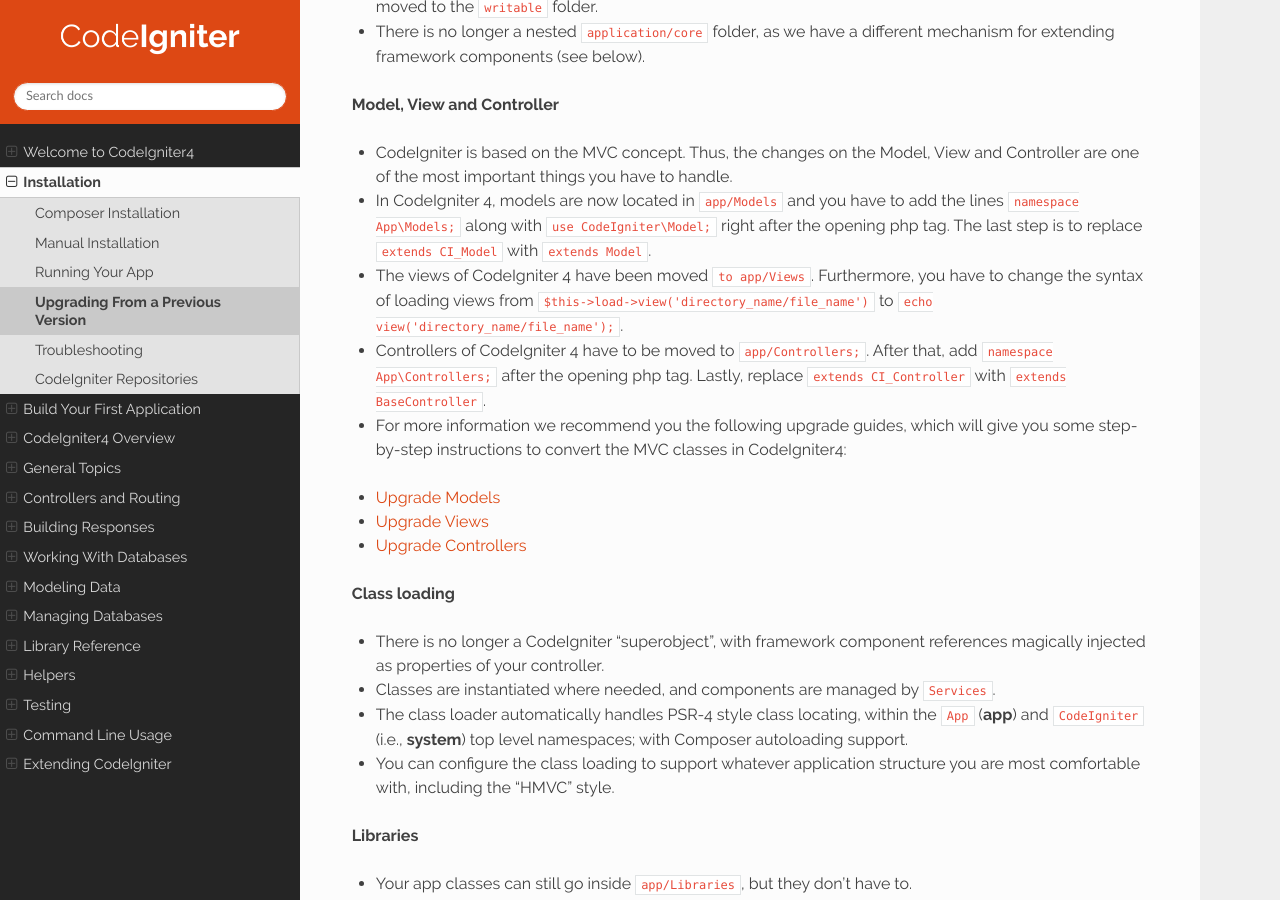
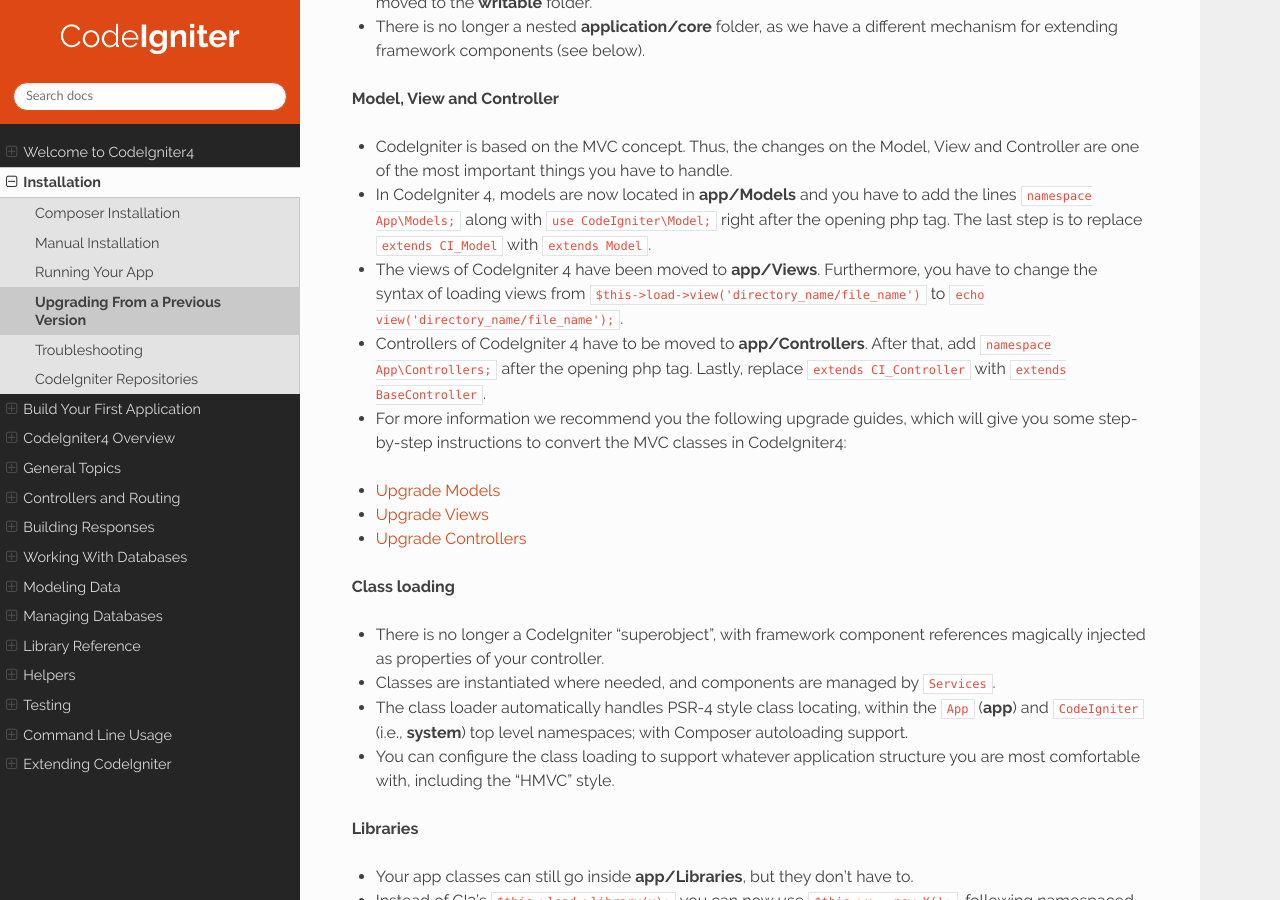
Before and after one commit to NEKOGET/ci4_user_guide_src, a Sphinx documentation site: the page built from source/installation/upgrade_4xx.rst, in a window 1280 px wide and 900 px high, scrolled down 1058 px. Built offline with Sphinx 7.4.7 and the Read the Docs theme 2.0.0, drawn with Linux system fonts in a browser that asks for light colours.

Commit message:
docs: decorate file paths with **

```diff
--- a/source/installation/upgrade_4xx.rst
+++ b/source/installation/upgrade_4xx.rst
@@ -39,26 +39,26 @@ General Adjustments
 
 **Application Structure**
 
-- The ``application`` folder is renamed as ``app`` and the framework still has ``system`` folders,
+- The **application** folder is renamed as **app** and the framework still has **system** folders,
   with the same interpretation as before.
-- The framework now provides for a ``public`` folder, intended as the document root for your app.
-- There is also a ``writable`` folder, to hold cache data, logs, and session data.
-- The ``app`` folder looks very similar to ``application`` for CI3, with some
-  name changes, and some subfolders moved to the ``writable`` folder.
-- There is no longer a nested ``application/core`` folder, as we have
+- The framework now provides for a **public** folder, intended as the document root for your app.
+- There is also a **writable** folder, to hold cache data, logs, and session data.
+- The **app** folder looks very similar to **application** for CI3, with some
+  name changes, and some subfolders moved to the **writable** folder.
+- There is no longer a nested **application/core** folder, as we have
   a different mechanism for extending framework components (see below).
 
 **Model, View and Controller**
 
 - CodeIgniter is based on the MVC concept. Thus, the changes on the Model, View and Controller
   are one of the most important things you have to handle.
-- In CodeIgniter 4, models are now located in ``app/Models`` and you have to add the lines
+- In CodeIgniter 4, models are now located in **app/Models** and you have to add the lines
   ``namespace App\Models;`` along with ``use CodeIgniter\Model;`` right after the opening php tag.
   The last step is to replace ``extends CI_Model`` with ``extends Model``.
-- The views of CodeIgniter 4 have been moved ``to app/Views``. Furthermore, you have to change
+- The views of CodeIgniter 4 have been moved to **app/Views**. Furthermore, you have to change
   the syntax of loading views from ``$this->load->view('directory_name/file_name')`` to
   ``echo view('directory_name/file_name');``.
-- Controllers of CodeIgniter 4 have to be moved to ``app/Controllers;``. After that,
+- Controllers of CodeIgniter 4 have to be moved to **app/Controllers**. After that,
   add ``namespace App\Controllers;`` after the opening php tag.
   Lastly, replace ``extends CI_Controller`` with ``extends BaseController``.
 - For more information we recommend you the following upgrade guides, which will give
@@ -85,7 +85,7 @@ General Adjustments
 
 **Libraries**
 
-- Your app classes can still go inside ``app/Libraries``, but they don't have to.
+- Your app classes can still go inside **app/Libraries**, but they don't have to.
 - Instead of CI3's ``$this->load->library(x);`` you can now use
   ``$this->x = new X();``, following namespaced conventions for your component.
 
@@ -105,18 +105,18 @@ General Adjustments
 
 **Extending the framework**
 
-- You don't need a ``core`` folder to hold ``MY_...`` framework
+- You don't need a **core** folder to hold ``MY_...`` framework
   component extensions or replacements.
 - You don't need ``MY_x`` classes inside your libraries folder
   to extend or replace CI4 pieces.
 - Make any such classes where you like, and add appropriate
-  service methods in ``app/Config/Services.php`` to load
+  service methods in **app/Config/Services.php** to load
   your components instead of the default ones.
 
 Upgrading Libraries
 ===================
 
-- Your app classes can still go inside ``app/Libraries``, but they don’t have to.
+- Your app classes can still go inside **app/Libraries**, but they don’t have to.
 - Instead of CI3’s ``$this->load->library(x);`` you can now use ``$this->x = new X();``,
   following namespaced conventions for your component.
 - Some libraries from CodeIgniter 3 no longer exists in Version 4. For all these
```
